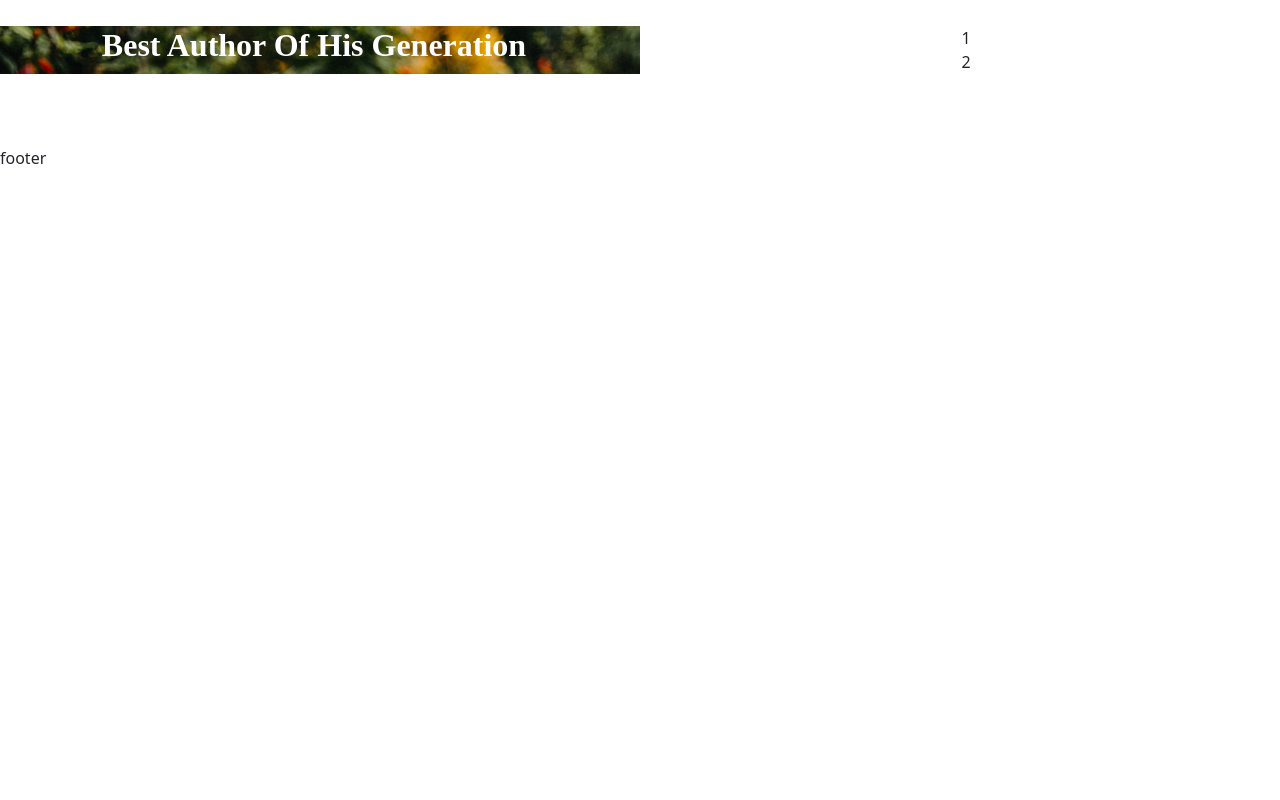
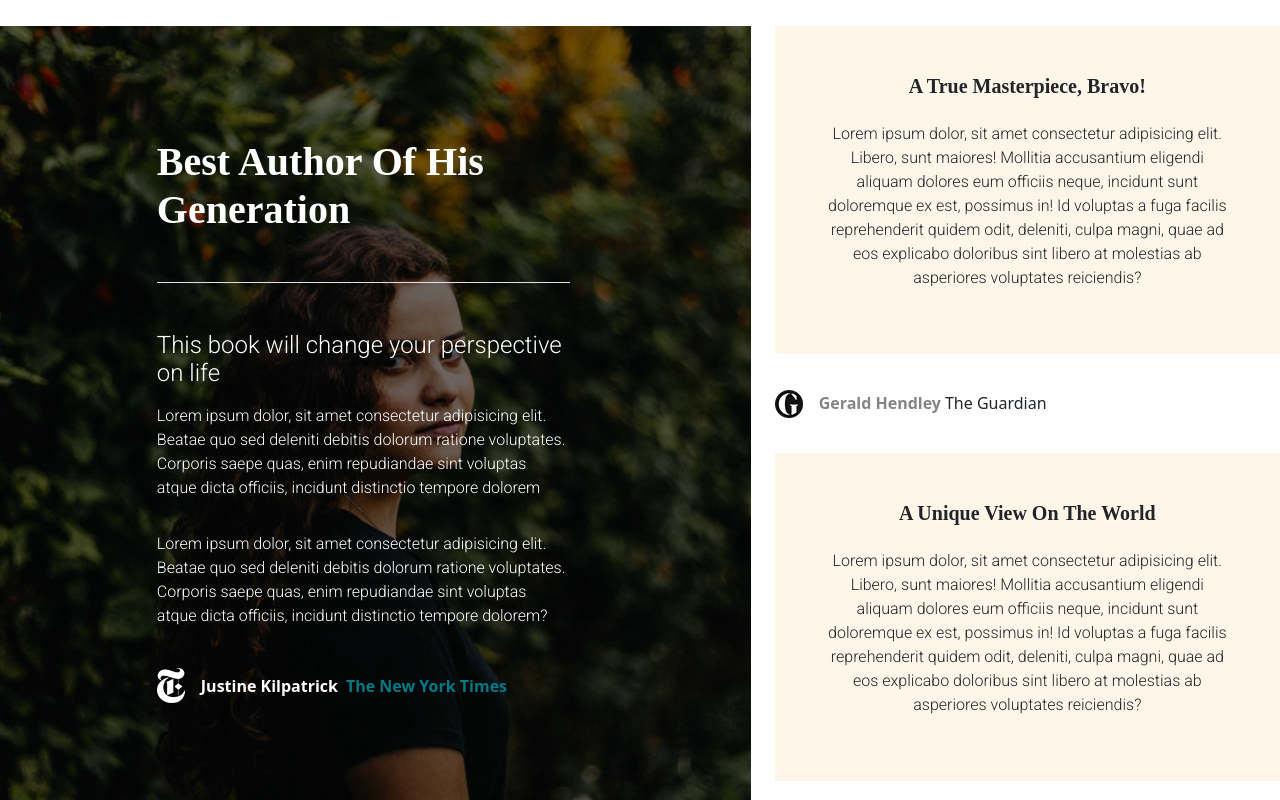
Before and after one commit to FilippoToffoletto/proj-html-vuejs, a Vue app: page / in a window 1280 px wide. Shown: the part 2240-3040 px from the top of the page. Before the commit the page ends 2410 px from the top, so only its background shows below. Built offline with nearby package versions, Linux system fonts and the light colour scheme; a small style sheet from the web is missing.

Commit message:
[add]critics

```diff
--- a/src/components/MainLayout/Critics.vue
+++ b/src/components/MainLayout/Critics.vue
@@ -1,6 +1,17 @@
 <script>
+import {store} from '../../data/store.js';
 export default {
-    name:'Critics'
+    name:'Critics',
+    data(){
+        return{
+            store,
+            journalism:[
+                {
+                    image:'nytimes-logo-white-xsmall.png'
+                }
+            ]
+        }
+    }
 }
 </script>
 
@@ -11,23 +22,42 @@ export default {
                 <h2 class="d-flex justify-content-between align-items-center text-capitalize">
                     What the Critics Say
                 </h2>
-                <h4 class="text-uppercase">testimonials from around the world</h4>
+                <h4 class="text-uppercase text-dark-blue">testimonials from around the world</h4>
             </div>
             <div class="right">
                 <div class="btn-orange">Read All Testimonials</div>
             </div>
         </div>
 
-        <div class="box-text row py-4">
-            <div class="left col-6 d-flex justify-content-center">
-                <div class="text-card">
-                    <h2 class="text-capitalize">Best author of his  generation</h2>
+        <div class="box-text row gx-5 mt-4">
+            <div class="left col-12 col-xl-7 position-relative">
+                <div class="layover"></div>
+                <div class="text-card align-self-center justify-content-center">
+                    <h2 class="text-capitalize mb-5 pb-5 border-bottom fs-1">Best author of his  generation</h2>
+                    <h4 class="">This book will change your perspective on life</h4>
+                    <p class="py-2">Lorem ipsum dolor, sit amet consectetur adipisicing elit. Beatae quo sed deleniti debitis dolorum ratione voluptates. Corporis saepe quas, enim repudiandae sint voluptas atque dicta officiis, incidunt distinctio tempore dolorem</p>
+                    <p class="py-2">Lorem ipsum dolor, sit amet consectetur adipisicing elit. Beatae quo sed deleniti debitis dolorum ratione voluptates. Corporis saepe quas, enim repudiandae sint voluptas atque dicta officiis, incidunt distinctio tempore dolorem?</p>
+                    <span class="d-flex align-items-center fw-bold py-3" >
+                        <img class="me-3" src="../../images/nytimes-logo-white-xsmall.png" alt="aa"> Justine Kilpatrick <span class="mx-2 text-dark-blue">The New York Times</span>
+                    </span>
                 </div>
             </div>
 
-            <div class="right col-6 d-flex flex-column align-items-center">
-                <div>1</div>
-                <div>2</div>
+            <div class="right col-12 col-xl-5 text-center h-100">
+                <div class="critic">
+                    <div class="text-card bg-card-pink py-5 px-5 w-100 mb-3">
+                        <h5 class="mb-4">A True Masterpiece, Bravo!</h5>
+                        <p>Lorem ipsum dolor, sit amet consectetur adipisicing elit. Libero, sunt maiores! Mollitia accusantium eligendi aliquam dolores eum officiis neque, incidunt sunt doloremque ex est, possimus in! Id voluptas a fuga facilis reprehenderit quidem odit, deleniti, culpa magni, quae ad eos explicabo doloribus sint libero at molestias ab asperiores voluptates reiciendis?</p>
+                    </div>
+                    <span class="d-flex align-items-center fw-bold caption py-3"><img class="me-3" src="../../images/theguardian-xsmall.png" alt=""> Gerald Hendley <span class="text-dark fw-normal ms-1">The Guardian</span></span>
+                </div>
+                <div class="critic py-3">
+                    <div class="text-card bg-card-pink py-5 px-5 w-100 mb-3">
+                        <h5 class="mb-4">A Unique View On The World</h5>
+                        <p>Lorem ipsum dolor, sit amet consectetur adipisicing elit. Libero, sunt maiores! Mollitia accusantium eligendi aliquam dolores eum officiis neque, incidunt sunt doloremque ex est, possimus in! Id voluptas a fuga facilis reprehenderit quidem odit, deleniti, culpa magni, quae ad eos explicabo doloribus sint libero at molestias ab asperiores voluptates reiciendis?</p>
+                    </div>
+                    <span class="d-flex align-items-center fw-bold caption py-3"><img class="me-3" src="../../images/globe-xsmall.png" alt=""> Mary Maxey <span class="text-dark fw-normal ms-1">The Globe and Mail</span></span>
+                </div>
             </div>
         </div>
     </div>
@@ -38,15 +68,26 @@ export default {
 <style lang="scss" scoped>
 @use '../../styles/partials/variabiles' as *;
 
-h4{
-    color: $blue-lagon;
-}
 
 .box-text{
     .left{
         background-image: url('../../images/testimonial2-2x.jpg');
         background-size: cover;
         color: white;
+        padding: 7rem;
+        border-radius: 0px 0px 80px 0px;
+    }
+    .text-card{
+        position: relative;
+        width: 75%;
+        margin: 0 auto;
+        z-index: 999;
+    }
+}
+
+.critic{
+    h5{
+
     }
 }
 
--- a/src/styles/general.scss
+++ b/src/styles/general.scss
@@ -34,12 +34,25 @@
     background-size: cover;
 }
 
+.layover{
+    position: absolute;
+    top: 0;
+    left: 0;
+    bottom: 0;
+    right: 0;
+    background-color: rgba(3, 3, 3, 0.5);
+    border-radius: 0 0 5rem 0;
+}
+
+// TITLES
+
 h1{
     font-family: $cursive;
     font-size: 3rem;
 }
 
-h2{
+h2,
+h5{
     font-family: $serif;
     font-weight: 600;
 }
@@ -70,3 +83,15 @@ p{
 .btn-green{
     background-color: $btn-green;
 }
+
+
+// COLORS
+.text-dark-blue{
+    color:$blue-lagon;
+}
+.caption{
+    color: $suva-grey;
+}
+.bg-card-pink{
+    background-color: $dawn-pink;
+}
```
